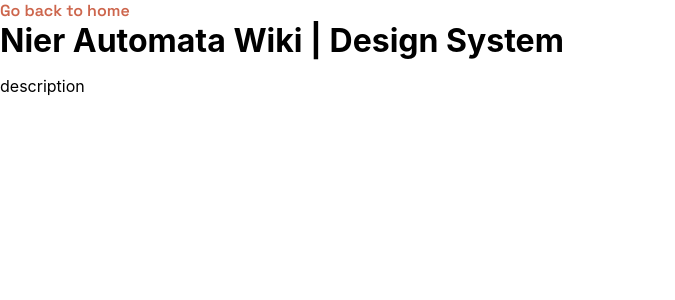
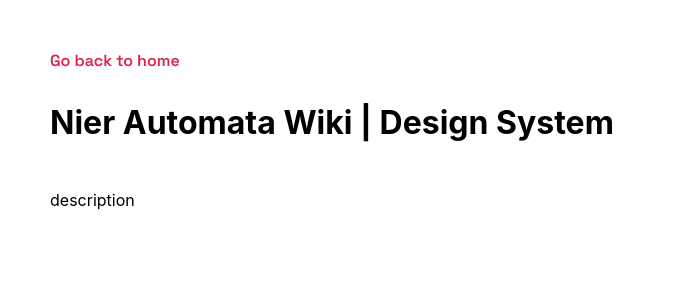
Before and after one commit to Kndgy/Personal-Site, a Next.js app: page /pages/1 in a window 1280 px wide. Shown: the top 300 px of the page, without its empty margins (0-675 px from the left). Built offline with nearby package versions, Linux system fonts and the light colour scheme.

Commit message:
project pages styles

```diff
--- a/pages/pages/[id].js
+++ b/pages/pages/[id].js
@@ -1,10 +1,11 @@
 import path from 'path';
 import Link from 'next/link';
 import { data } from '../../data/data.js';
+import styles from '../../styles/project.module.css'
 
 export default function Item({ item }) {
   return (
-    <div>
+    <div className={styles.container}>
       <Link href={'/'}>Go back to home</Link>
       <h1>{item.title}</h1>
       <p>{item.description}</p>
--- /dev/null
+++ b/styles/project.module.css
@@ -0,0 +1,9 @@
+.container{
+    padding: 50px;
+    /* background-color: black; */
+    height: 100%;
+    width: 100%;
+    display: flex;
+    flex-direction: column;
+    gap: 2rem;
+}
```
